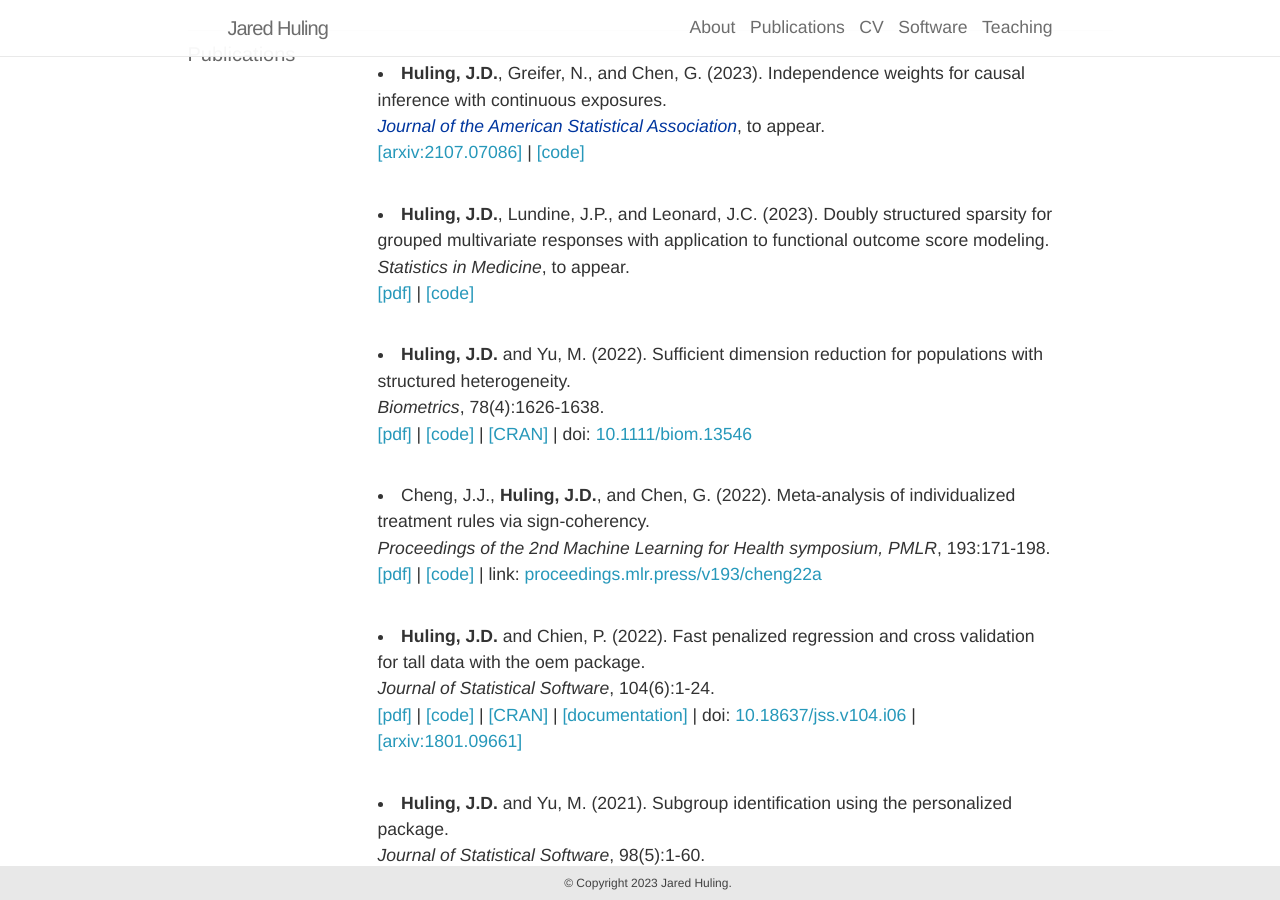
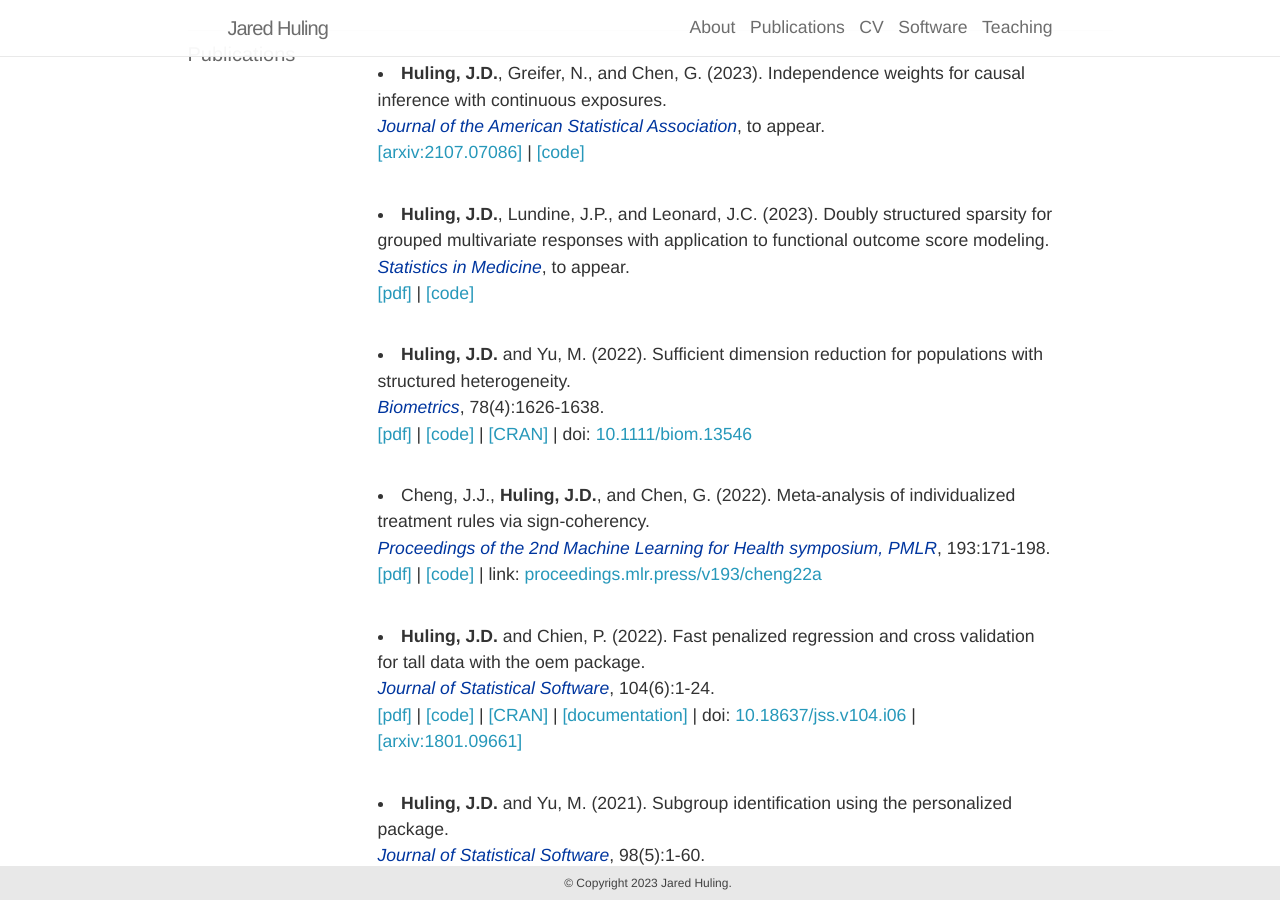
Before and after one commit to jaredhuling/jaredhuling.github.io, a Jekyll site: the page built from _pages/publications.md, in a window 1280 px wide and 900 px high, scrolled down 496 px. Built offline with Jekyll 4.4.1, drawn with Linux system fonts in a browser that asks for light colours; nearby versions of some CDN libraries.

Commit message:
css formatting

```diff
--- a/_pages/publications.md
+++ b/_pages/publications.md
@@ -70,7 +70,7 @@ years: [2018, 2017, 2016]
          <p class="bibliography">
           <author>Huling, J.D.</author>, Lundine, J.P., and Leonard, J.C. (2023).
             Doubly structured sparsity for grouped multivariate responses with application to functional outcome score modeling. <br>
-          <em>Statistics in Medicine</em>, to appear.
+          <journal>Statistics in Medicine</journal>, to appear.
           <br>
           <a href="https://arxiv.org/abs/2302.11098">[pdf]</a> |
           <a class="codelink" href="https://github.com/jaredhuling/groupFusedMulti">[code]</a>
@@ -79,7 +79,7 @@ years: [2018, 2017, 2016]
         <p class="bibliography">
           <author>Huling, J.D.</author> and Yu, M. (2022).
             Sufficient dimension reduction for populations with structured heterogeneity. <br>
-          <em>Biometrics</em>, 78(4):1626-1638.
+          <journal>Biometrics</journal>, 78(4):1626-1638.
           <br>
           <a href="https://arxiv.org/abs/2212.12394">[pdf]</a> |
           <a class="codelink" href="https://github.com/jaredhuling/hierSDR">[code]</a> |
@@ -90,7 +90,7 @@ years: [2018, 2017, 2016]
         <p class="bibliography">
           Cheng, J.J., <author>Huling, J.D.</author>, and Chen, G. (2022).
             Meta-analysis of individualized treatment rules via sign-coherency.<br>
-          <em>Proceedings of the 2nd Machine Learning for Health symposium, PMLR</em>, 193:171-198.
+          <journal>Proceedings of the 2nd Machine Learning for Health symposium, PMLR</journal>, 193:171-198.
           <br>
           <a href="https://proceedings.mlr.press/v193/cheng22a/cheng22a.pdf">[pdf]</a> |
           <a class="codelink" href="https://github.com/jay-jojo-cheng/metacoop">[code]</a> |
@@ -100,7 +100,7 @@ years: [2018, 2017, 2016]
         <p class="bibliography">
           <author>Huling, J.D.</author> and Chien, P. (2022).
             Fast penalized regression and cross validation for tall data with the oem package. <br>
-          <em>Journal of Statistical Software</em>, 104(6):1-24. <br>
+          <journal>Journal of Statistical Software</journal>, 104(6):1-24. <br>
           <a href="https://doi.org/10.18637/jss.v104.i06">[pdf]</a> |
           <a class="codelink" href="https://github.com/jaredhuling/oem">[code]</a> |
           <a class="codelink" href="https://cran.r-project.org/web/packages/oem/index.html">[CRAN]</a> |
@@ -113,7 +113,7 @@ years: [2018, 2017, 2016]
         <p class="bibliography">
           <author>Huling, J.D.</author> and Yu, M. (2021).
             Subgroup identification using the personalized package. <br>
-          <em>Journal of Statistical Software</em>, 98(5):1-60.
+          <journal>Journal of Statistical Software</journal>, 98(5):1-60.
           <br>
           <a href="https://www.jstatsoft.org/index.php/jss/article/view/v098i05/v98i05.pdf">[pdf]</a> |
           <a class="codelink" href="https://github.com/jaredhuling/personalized">[code]</a> |
@@ -125,7 +125,7 @@ years: [2018, 2017, 2016]
         <p class="bibliography">
           Yu, M., Kuang, C., <author>Huling, J.D.</author>, and Smith, M.A. (2021).
             Diagnosis-group-specific transitional care program recommendations for thirty-day rehospitalization reduction.<br>
-          <em>The Annals of Applied Statistics</em>, 15(3):1478-1498.
+          <journal>The Annals of Applied Statistics</journal>, 15(3):1478-1498.
           <br>
           <a href="https://jaredhuling.org/papers/drg_specific_itrs.pdf">[pdf]</a> |
           <a class="codelink" href="https://github.com/jaredhuling/mpersonalized">[code]</a> |
@@ -135,7 +135,7 @@ years: [2018, 2017, 2016]
         <p class="bibliography">
           <author>Huling, J.D.</author>, Smith, M.A., and Chen, G. (2021).
             A two-part framework for estimating individualized treatment rules from semi-continuous outcomes.<br>
-          <em>Journal of the American Statistical Association</em>, 116(533):210-223.
+          <journal>Journal of the American Statistical Association</journal>, 116(533):210-223.
           <br>
           <a class="codelink" href="https://github.com/jaredhuling/personalized2part">[code]</a> |
           <a class="codelink" href="https://cran.r-project.org/web/packages/personalized2part/index.html">[CRAN]</a> |
@@ -147,7 +147,7 @@ years: [2018, 2017, 2016]
         <p class="bibliography">
           <author>Huling, J.D.</author>, Yu, M., and O'Malley, A.J. (2019).
             Instrumental variable based estimation under the semiparametric accelerated failure time model.<br>
-          <em>Biometrics</em>, 75(2):516-527.
+          <journal>Biometrics</journal>, 75(2):516-527.
           <br>
           <a href="https://jaredhuling.org/papers/AFTIV_biometrics_Final.pdf">[pdf]</a> |
           <a class="codelink" href="https://github.com/jaredhuling/aftiv">[code]</a> |
@@ -158,7 +158,7 @@ years: [2018, 2017, 2016]
         <p class="bibliography">
           <author>Huling, J.D.</author>, Yu, M., and Smith, M.A. (2019).
             Fused comparative intervention scoring for heterogeneity of longitudinal intervention effects.
-          <em>The Annals of Applied Statistics</em>, 13(2): 824-847.  <br>
+          <journal>The Annals of Applied Statistics</journal>, 13(2): 824-847.  <br>
 
           <!-- <a href="https://www.e-publications.org/ims/submission/AOAS/user/submissionFile/34161?confirm=ef563f6f">[pdf]</a> | -->
           <a href="https://jaredhuling.org/papers/fused_comparative_itrs.pdf">[pdf]</a> |
@@ -169,7 +169,7 @@ years: [2018, 2017, 2016]
         <p class="bibliography">
           <author>Huling, J.D.</author>, Yu, M., Liang, M., and Smith, M.A. (2018).
             Risk prediction for heterogeneous populations with application to hospital admission prediction.
-          <em>Biometrics</em>, 74(2): 557-565.
+          <journal>Biometrics</journal>, 74(2): 557-565.
 
           <br>
           <a class="codelink" href="https://github.com/jaredhuling/vennLasso">[code]</a> |
@@ -181,7 +181,7 @@ years: [2018, 2017, 2016]
         <p class="bibliography">
           Nie, X., <author>Huling, J.D.</author>, and Qian, P.Z.G. (2017).
             Accelerating large-scale statistical computation with the GOEM algorithm.
-          <em>Technometrics</em>, 59(4): 416-425.
+          <journal>Technometrics</journal>, 59(4): 416-425.
           <br>
           doi: <a href="https://doi.org/10.1080/00401706.2016.1256840">10.1080/00401706.2016.1256840</a>
         </p>
@@ -190,7 +190,7 @@ years: [2018, 2017, 2016]
         <p class="bibliography">
           Xiong, S., Dai, B, <author>Huling, J.D.</author>, and Qian, P.Z.G. (2016).
             Orthogonalizing EM: A design-based least squares algorithm.
-          <em>Technometrics</em>, 58(3): 285-293.
+          <journal>Technometrics</journal>, 58(3): 285-293.
           <br>
           <a class="codelink" href="https://github.com/jaredhuling/oem">[code]</a> |
           <a class="codelink" href="https://cran.r-project.org/web/packages/oem/index.html">[CRAN]</a> |
```
